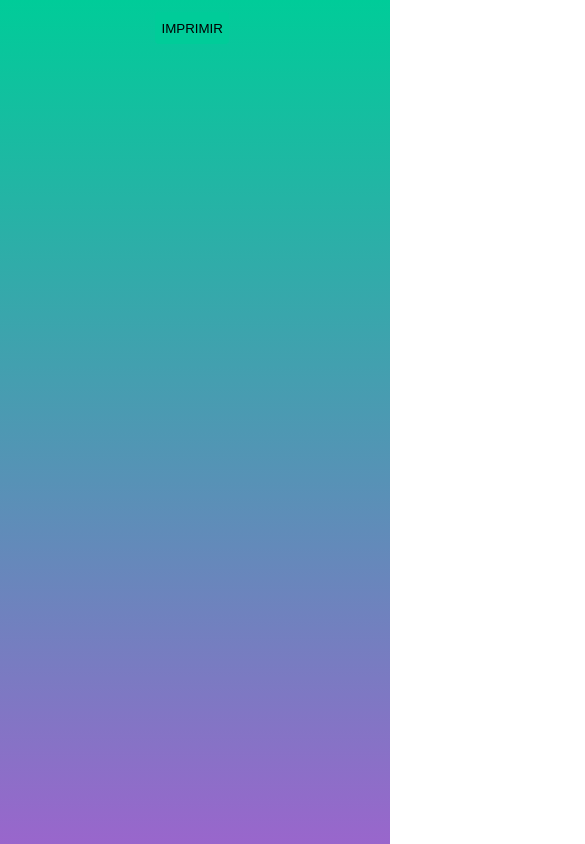
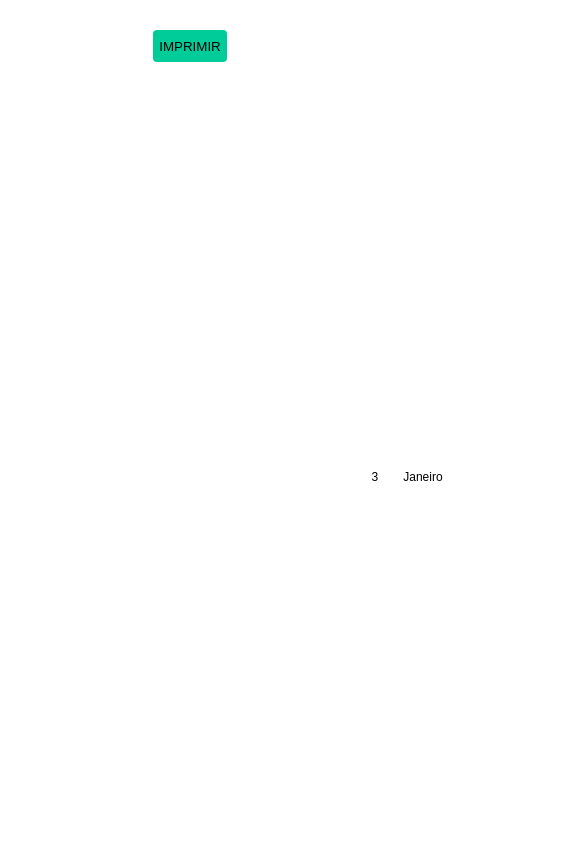
Before and after one commit to elfolz/declaracao-de-conteudo, a website: page index.html in a window 390 px wide. Shown: the top 844 px of the page, 585 px wide, since content can reach past the window. Drawn offline with Linux system fonts and the light colour scheme.

Commit message:
remove bg on mobile

```diff
--- a/index.html
+++ b/index.html
@@ -60,7 +60,7 @@
 			<input type="tel" id="dataDia">
 			<input type="text" id="dataMes">
 			<input type="tel" id="dataAno">
-			<button id="print">IMPRIMIR</button>
+			<div><button id="print">IMPRIMIR</button></div>
 		</main>
 		<script src="./js/imask.js"></script>
 		<script src="./js/main.js"></script>
--- a/styles.css
+++ b/styles.css
@@ -9,18 +9,14 @@
 	--color-primary: #00cc99;
 	--color-accent: #9966cc;
 }
-html {
-	background: linear-gradient(var(--color-primary), var(--color-accent));
-	height: 100vh;
-	overflow: hidden;
-}
 body {
 	margin: 0 auto;
-	overflow: hidden;
-	text-align: center;
 }
 main {
 	position: relative;
+	text-align: center;
+	width: fit-content;
+	margin: 0 auto;
 }
 img {
 	width: 210mm;
@@ -256,7 +252,14 @@ input#dataAno {
 	left: 406px;
 	width: 81px;
 }
-@media screen and (min-width: 210mm) {
+@media screen and (min-width: 210mm) and (min-height: 290mm) {
+	html {
+		background: linear-gradient(var(--color-primary), var(--color-accent));
+		background-size: cover;
+		background-repeat: no-repeat;
+		width: 100vw;
+		height: 100vh;
+	}
 	body {
 		position: fixed;
 		top: 50%;
```
